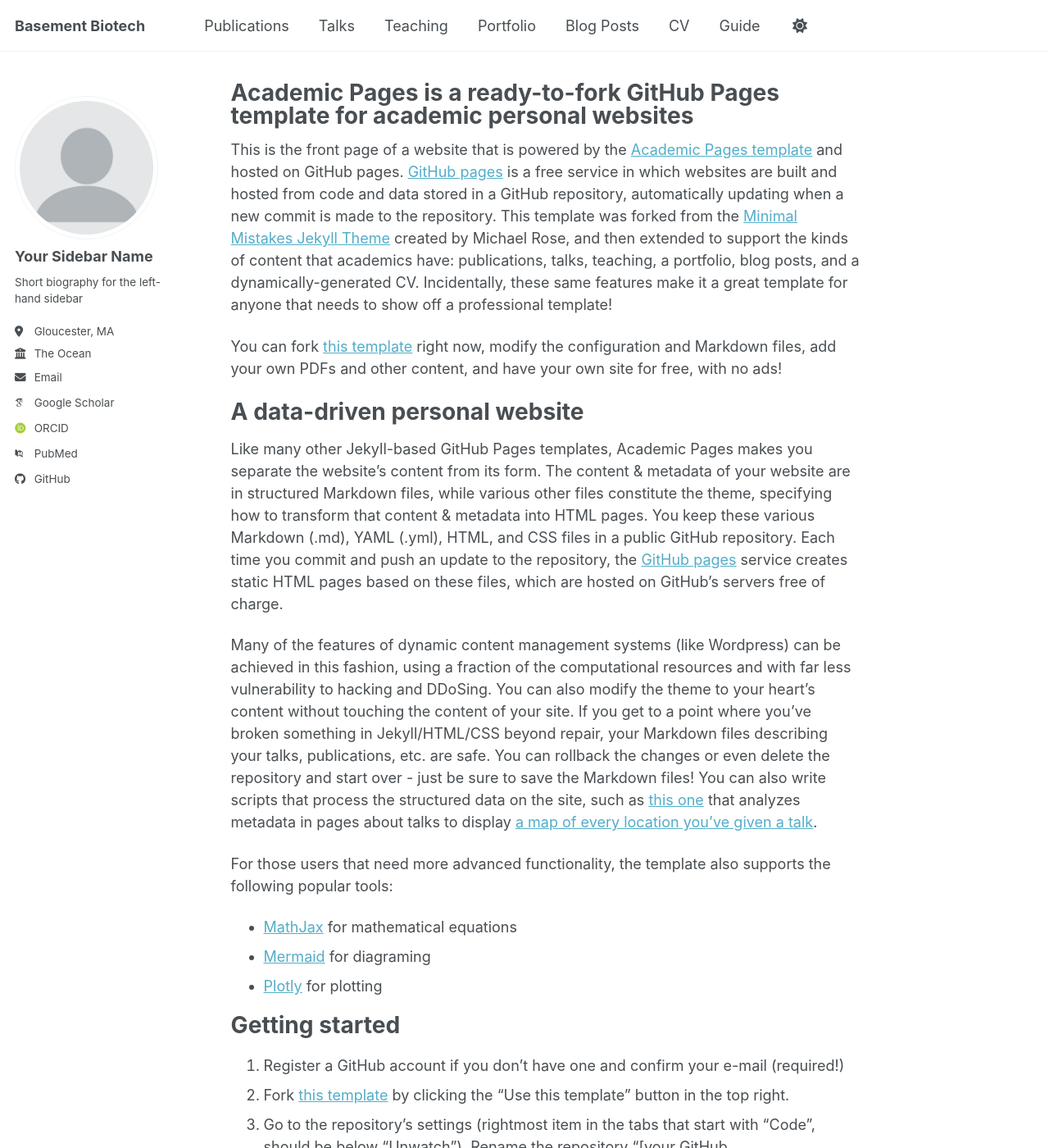
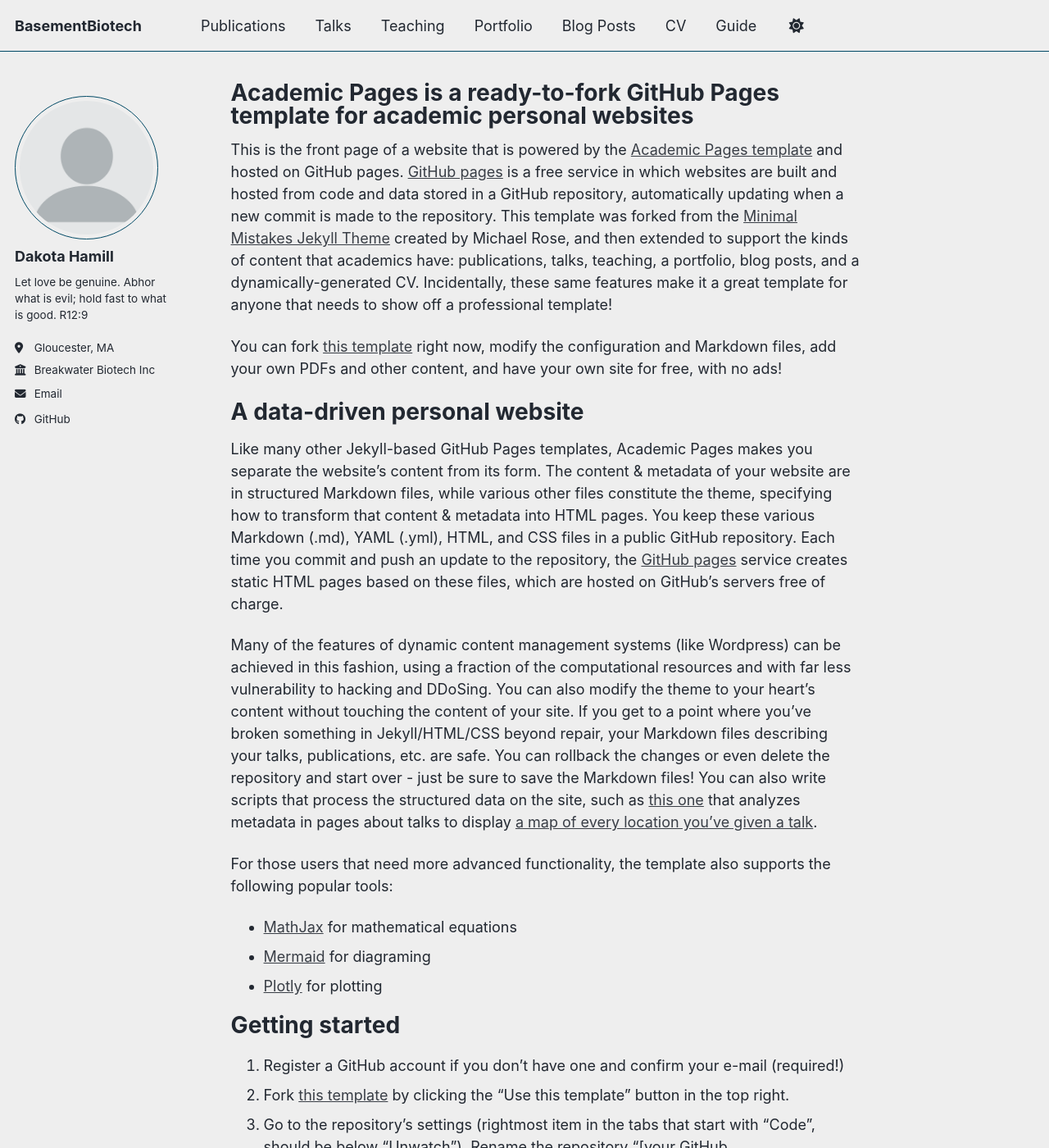
Before and after one commit to BasementBiotech/BasementBiotech.github.io, a Jekyll site: the page built from _pages/about.md, in a window 1280 px wide and 1400 px high. Shown: the whole window at 82% size. Built offline with Jekyll 4.4.1, drawn with Linux system fonts in a browser that asks for light colours; some web fonts are replaced; a script bundle is joined from its source files by our own code; library files that are not in the unit come from our copies.

Commit message:
Update _config.yml
2

```diff
--- a/_config.yml
+++ b/_config.yml
@@ -8,12 +8,12 @@
 
 # Basic Site Settings
 locale                   : "en-US"
-site_theme               : "default" # Currently available options are "default", "air"
-title                    : "Basement Biotech"
+site_theme               : "air" # Currently available options are "default", "air"
+title                    : "BasementBiotech"
 title_separator          : "-"
 name                     : &name "Dakota Hamill"
 description              : &description "Dakota's lil science page"   # Update this with a general description of your site, this is the default if not overridden by a page
-url                      : https://academicpages.github.io # The base hostname & protocol for your site e.g. "https://[your GitHub username].github.io",
+url                      : https://BasementBiotech.github.io # The base hostname & protocol for your site e.g. "https://[your GitHub username].github.io",
                                                            # or if you already have some other page hosted on Github then use "https://[your GitHub username].github.io/[Your Repo Name]"
 baseurl                  : "" # the subpath of your site, e.g. "/blog"
 repository               : "academicpages/academicpages.github.io"
@@ -24,24 +24,24 @@ repository               : "academicpages/academicpages.github.io"
 author:
   # Biographic information
   avatar           : "profile.png"
-  name             : "Your Sidebar Name"
+  name             : "Dakota Hamill"
   pronouns         : # example: "she/her"
-  bio              : "Short biography for the left-hand sidebar"
+  bio              : "Let love be genuine. Abhor what is evil; hold fast to what is good. R12:9"
   location         : "Gloucester, MA"
-  employer         : "The Ocean"
+  employer         : "Breakwater Biotech Inc"
   uri              : # URL
-  email            : "none@example.org"
+  email            : "dakota@basement.bio"
 
   # Academic websites
   academia         : # URL
   arxiv            : # URL - Update with the correct link to your profile
-  googlescholar    : "https://scholar.google.com/citations?user=PS_CX0AAAAAJ"
+  googlescholar    : #"https://scholar.google.com/citations?user=PS_CX0AAAAAJ"
   inspire-hep      : # URL
   impactstory      : # URL
-  orcid            : "https://orcid.org/yourorcidurl"
+  orcid            : #"https://orcid.org/yourorcidurl"
   semantic         : # URL
   ssrn             : # URL
-  pubmed           : "https://www.ncbi.nlm.nih.gov/pubmed/?term=john+snow"
+  pubmed           : #"https://www.ncbi.nlm.nih.gov/pubmed/?term=john+snow"
   researchgate     : # URL
   scopus           : # URL
   zotero           : # URL
```
